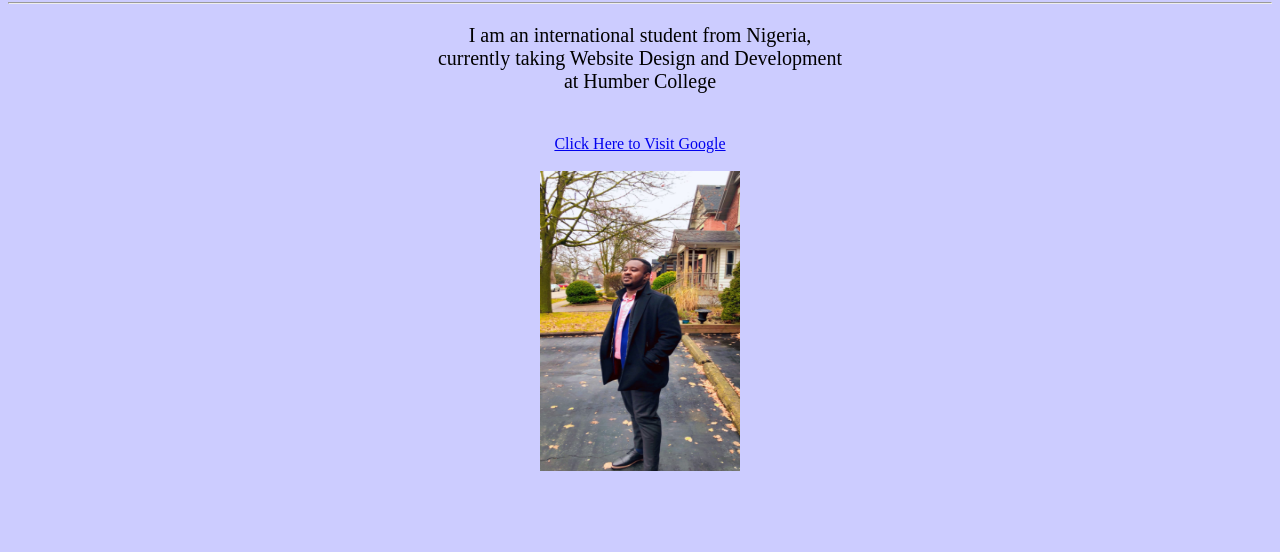
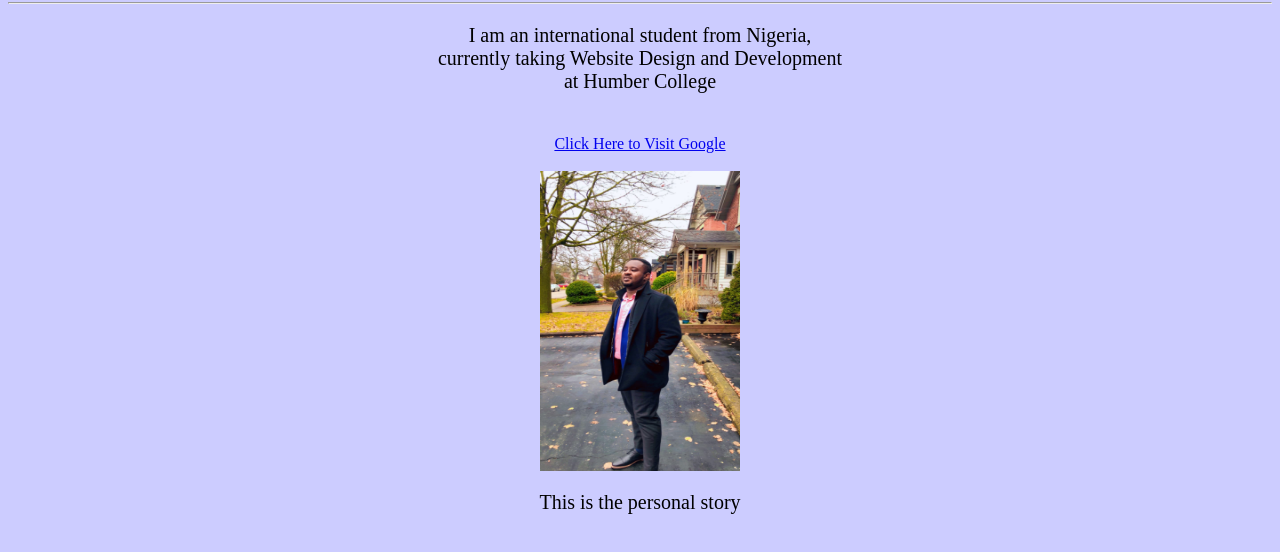
Before and after one commit to AlbertCEO/Ekuase_Imasuen_lab01, a plain HTML site: page index.html in a window 1280 px wide. Shown: the part 78-630 px from the top of the page. Drawn offline with Linux system fonts and the light colour scheme.

Commit message:
Adding a Sentence to my project

```diff
--- a/index.html
+++ b/index.html
@@ -23,6 +23,12 @@
 
         <!-- This code displays the image on the webpage -->
         <img src="/assets/Ekuase.jpeg" alt="Ekuase" width="200" height="300"/>
+
+        <!-- Adding a Line -->
+        <p>This is the personal story</p>
+
+
+
     </div>
 
 
```
